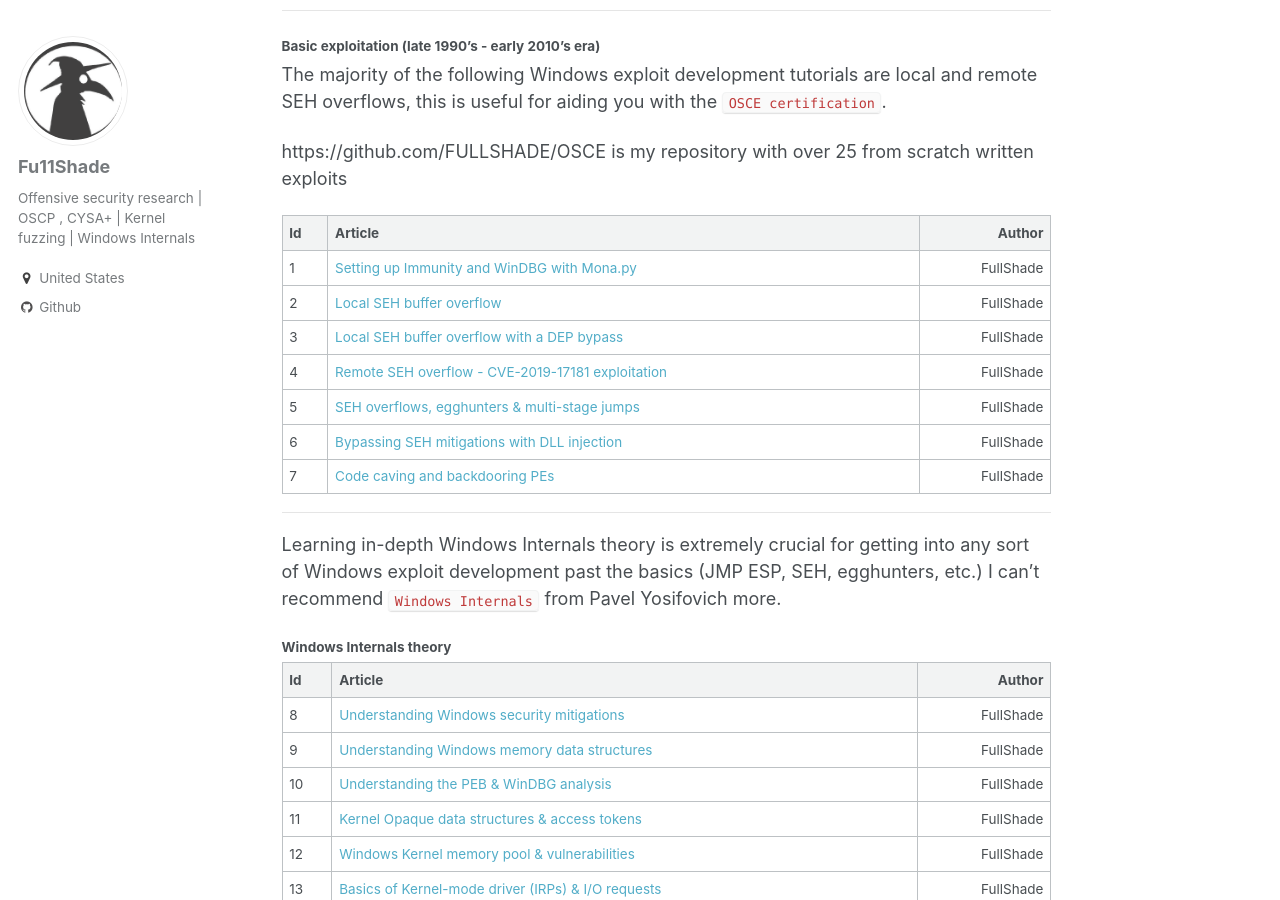
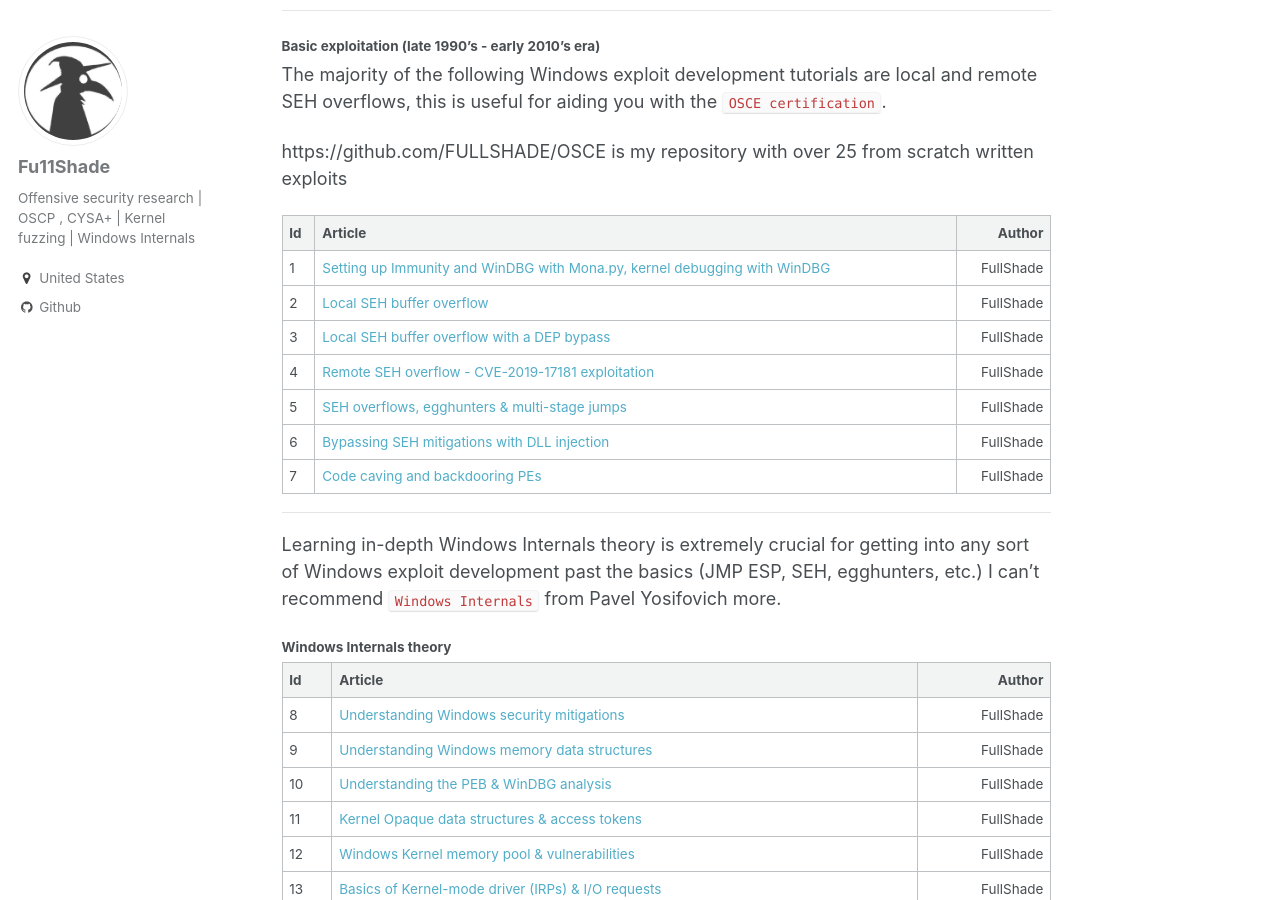
Before and after one commit to asdyxcyxc/FULLSHADE.github.io, a Jekyll site: the page built from _pages/windows-exploitation-pathway.md, in a window 1280 px wide and 900 px high, scrolled down 464 px. Built offline with Jekyll 4.4.1, drawn with Linux system fonts in a browser that asks for light colours.

Commit message:
Update windows-exploitation-pathway.md

```diff
--- a/_pages/windows-exploitation-pathway.md
+++ b/_pages/windows-exploitation-pathway.md
@@ -21,7 +21,7 @@ https://github.com/FULLSHADE/OSCE is my repository with over 25 from scratch wri
 
 | Id | Article | Author  |
 |:---|:--------|--------:|
-| 1 | [Setting up Immunity and WinDBG with Mona.py](https://fullpwnops.com/immunity-windbg-mona/) | FullShade |
+| 1 | [Setting up Immunity and WinDBG with Mona.py, kernel debugging with WinDBG](https://fullpwnops.com/immunity-windbg-mona/) | FullShade |
 | 2 | [Local SEH buffer overflow]() | FullShade |
 | 3 | [Local SEH buffer overflow with a DEP bypass]() | FullShade |
 | 4 | [Remote SEH overflow - CVE-2019-17181 exploitation](https://fullpwnops.com/CVE-2019-17181-intrasrv-writeup/) | FullShade |
```
